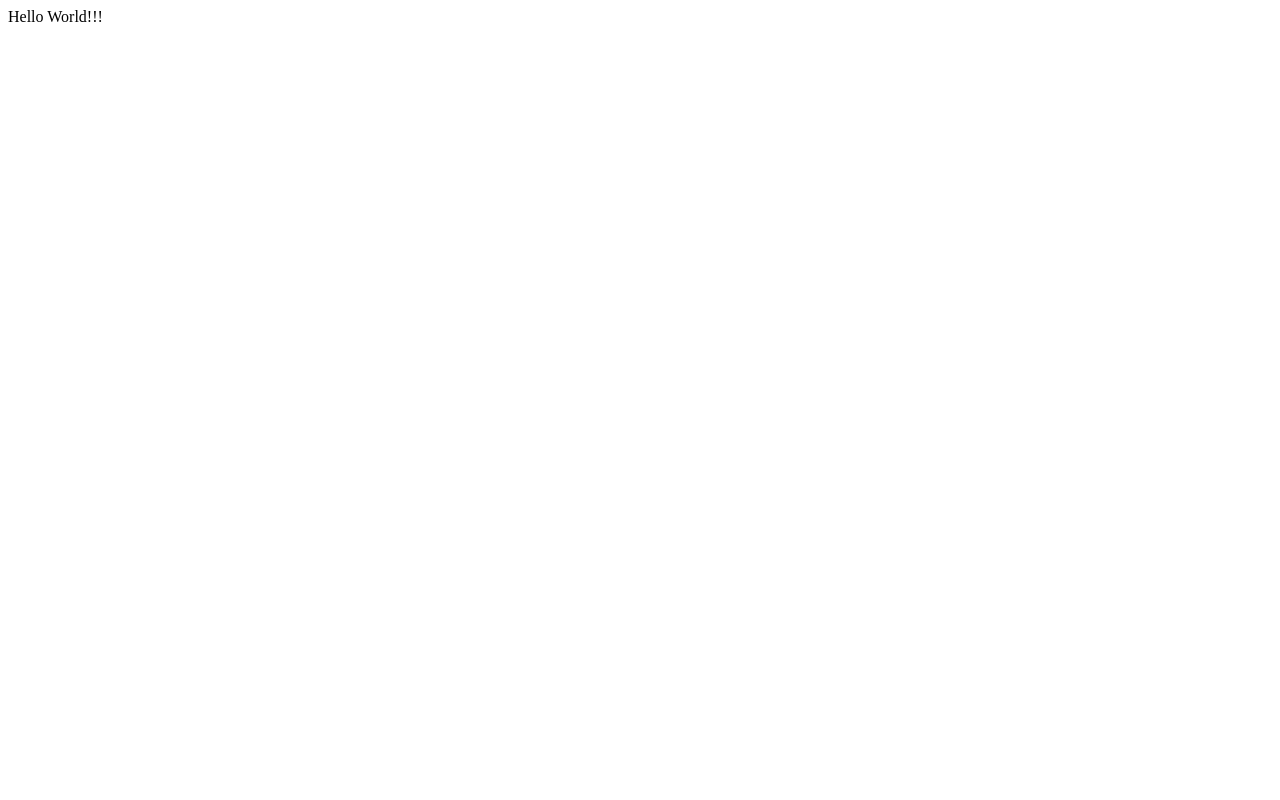
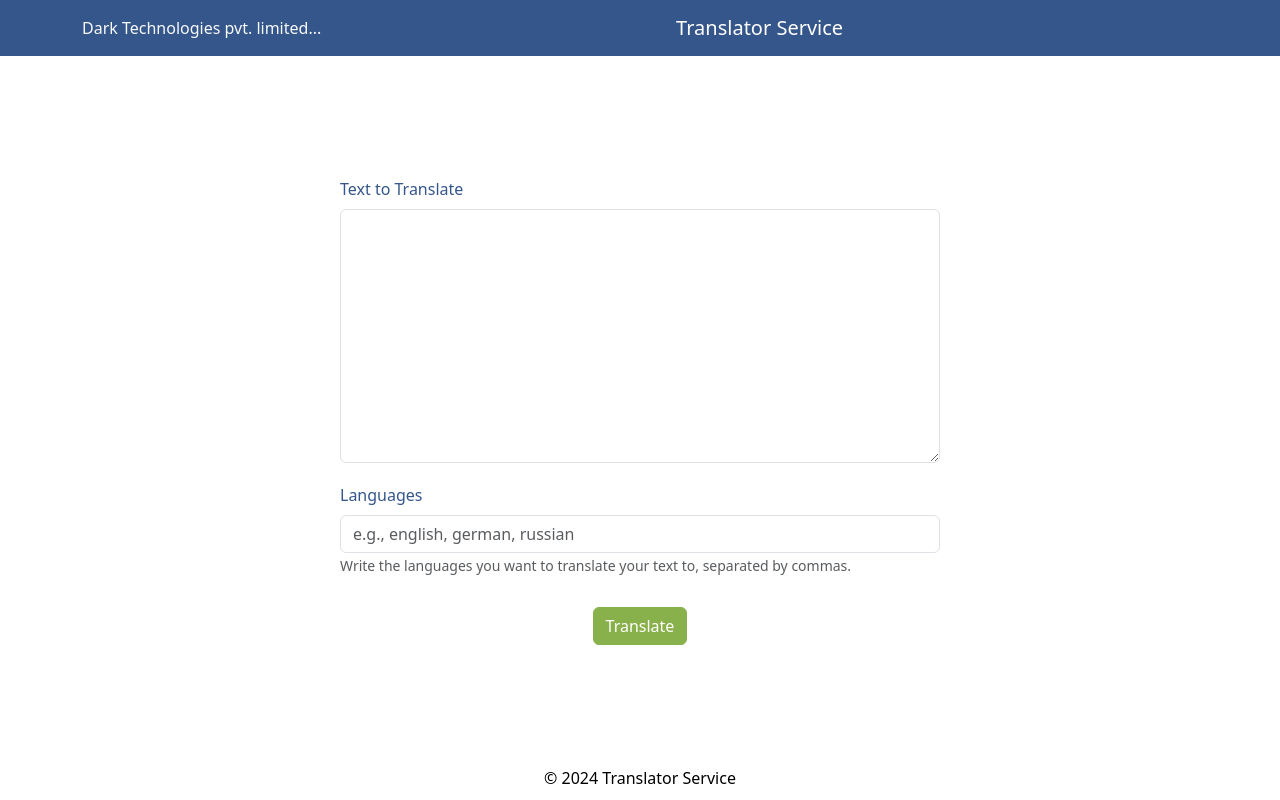
Before and after one commit to DarkDk123/Lang-Translation-Service-FastAPI, a FastAPI app: page / in a window 1280 px wide. Before the commit the page is almost empty. Run offline with FastAPI, Linux system fonts and the light colour scheme; some libraries are stand-ins or nearby versions.

Commit message:
Completely copied initial HTML template, proceeding further on FastAPI & Backend

```diff
--- a/app/templates/index.html
+++ b/app/templates/index.html
@@ -1,11 +1,145 @@
+<!-- The entire frontend has been copy-pasted, with some minor changes -->
+ <!-- As, i'm focusing mainly on backend & translation server only. -->
 <!DOCTYPE html>
 <html lang="en">
+
 <head>
-    <meta charset="UTF-8">
-    <meta name="viewport" content="width=device-width, initial-scale=1.0">
-    <title>Document</title>
+    <meta charset="UTF-8" />
+    <meta name="viewport" content="width=device-width, initial-scale=1.0" />
+    <title>Translator Service</title>
+    <link href="https://cdn.jsdelivr.net/npm/bootstrap@5.3.0/dist/css/bootstrap.min.css" rel="stylesheet">
+    <style>
+        body,
+        html {
+            height: 100%;
+            margin: 0;
+            background-color: white;
+            display: flex;
+            flex-direction: column;
+        }
+
+        .content {
+            flex: 1;
+        }
+
+        .navbar {
+            background-color: #34568B;
+        }
+
+        .btn-primary {
+            background-color: #88B04B;
+            border-color: #88B04B;
+        }
+
+        .form-label {
+            color: #34568B;
+        }
+
+        .logo {
+            max-width: 30%;
+            height: auto;
+            padding: 20px;
+        }
+
+        .footer {
+            color: black;
+            text-align: center;
+            padding: 10px 0;
+            width: 100%;
+        }
+
+        .form-container {
+            display: flex;
+            justify-content: center;
+            align-items: center;
+            flex-direction: column;
+            height: 100%;
+            padding: 20px;
+        }
+
+        .form-box {
+            width: 100%;
+            max-width: 600px;
+            margin: 10px 0;
+        }
+
+        .btn-container {
+            text-align: center;
+            margin-top: 20px;
+        }
+    </style>
 </head>
+
 <body>
-    Hello World!!!
+    <nav class="navbar navbar-expand-lg navbar-dark">
+        <div class="container">
+            <div class="navbar-text text-light">
+                Dark Technologies pvt. limited...
+            </div>
+            <a class="navbar-brand mx-auto" href="#">Translator Service</a>
+        </div>
+    </nav>
+
+    <div class="content">
+        <div class="container form-container">
+            <div class="form-box">
+                <label for="text" class="form-label">Text to Translate</label>
+                <textarea id="text" class="form-control" rows="10"></textarea>
+            </div>
+            <div class="form-box">
+                <label for="languages" class="form-label">Languages</label>
+                <input id="languages" class="form-control" type="text" placeholder="e.g., english, german, russian">
+                <small class="form-text text-muted">Write the languages you want to translate your text to, separated by
+                    commas.</small>
+            </div>
+            <div class="btn-container">
+                <button class="btn btn-primary" onclick="translateText()">Translate</button>
+            </div>
+        </div>
+    </div>
+
+    <div class="footer">
+        &copy; 2024 Translator Service
+    </div>
+
+    <script>
+        async function translateText() {
+            // Extract the text and languages from the form
+            var text_for_translation = document.getElementById('text').value;
+            var languages_chosen = document.getElementById('languages').value;
+
+            // Prepare the payload
+            var payload = {
+                text: text_for_translation,
+                languages: languages_chosen
+            };
+
+            try {
+                // Execute the POST request to the translation endpoint
+                const response = await fetch('http://localhost:8000/translate', {
+                    method: 'POST',
+                    headers: {
+                        'Content-Type': 'application/json'
+                    },
+                    body: JSON.stringify(payload)
+                });
+
+                // Check if the response is OK
+                if (!response.ok) {
+                    throw new Error(`HTTP error! Status: ${response.status}`);
+                }
+
+                // Parse and handle the response
+                const result = await response.json();
+                alert('Translation request submitted. ID: ' + result.id);
+                window.location.href = '/translate/' + result.id;
+            } catch (error) {
+                console.error('Error:', error);
+                alert('Failed to submit translation request.');
+            }
+        }
+    </script>
+    <script src="https://cdn.jsdelivr.net/npm/bootstrap@5.3.0/dist/js/bootstrap.bundle.min.js"></script>
 </body>
+
 </html>
```
